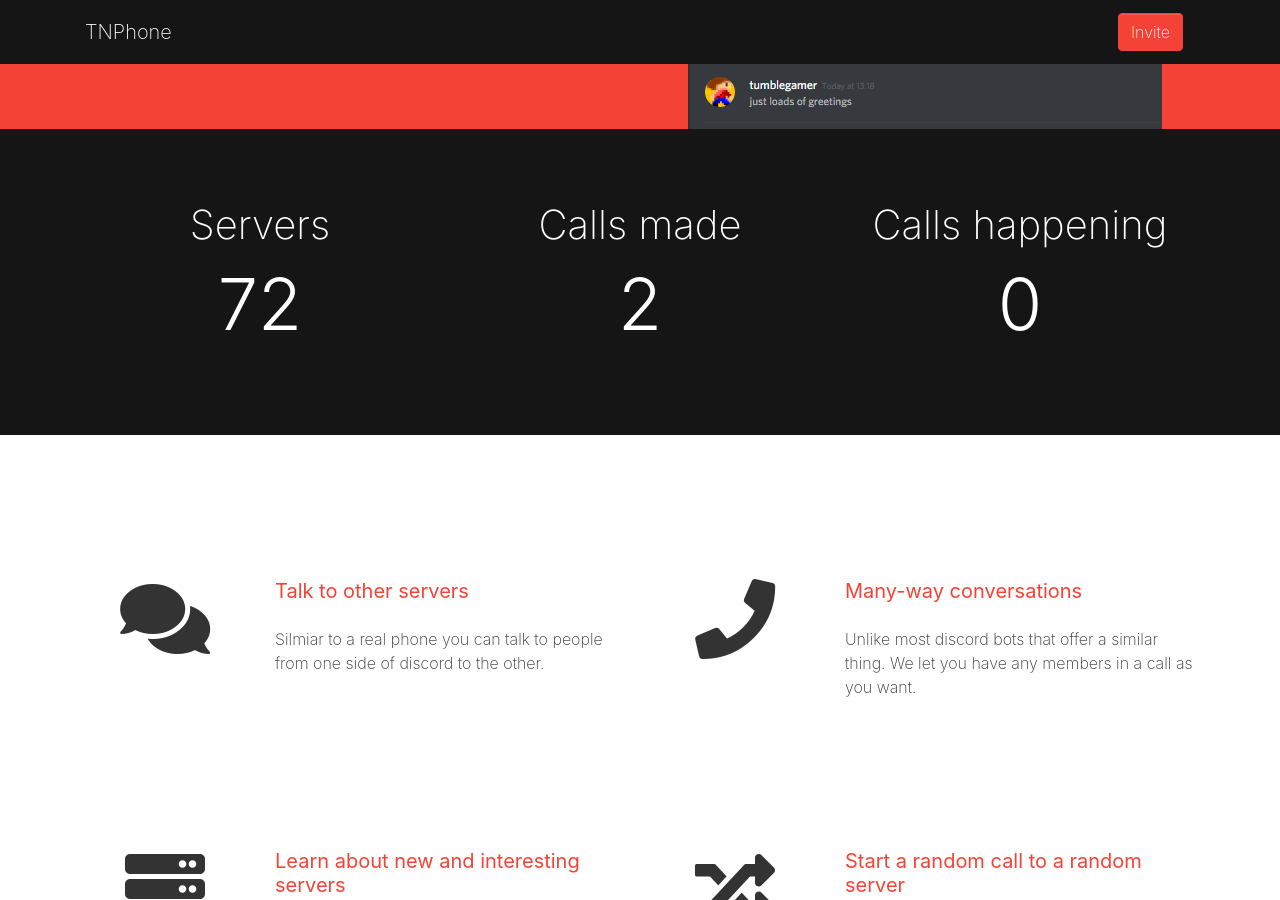
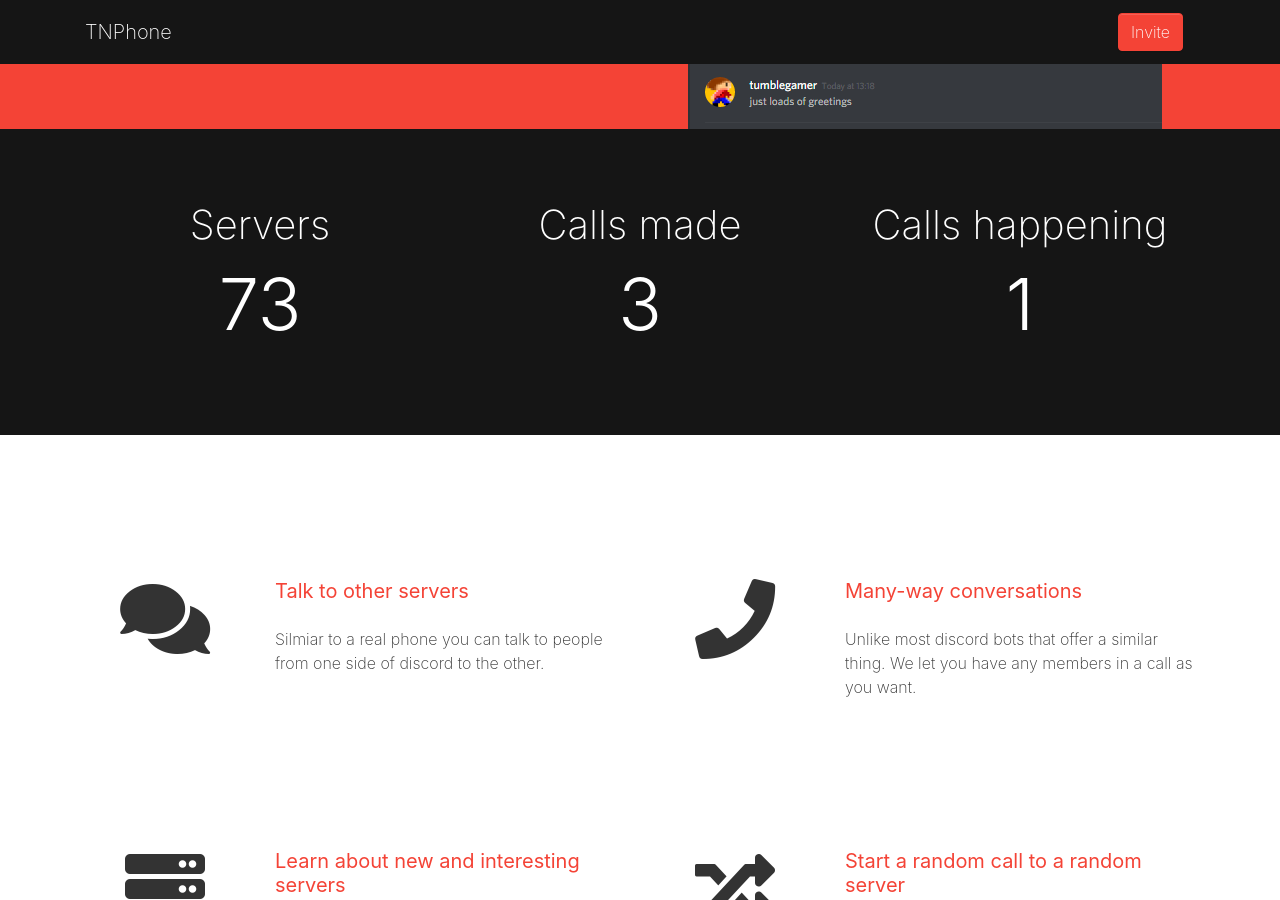
Before and after one commit to tumblenet/tnphone.tumblenet.ga, a Jekyll site: the page built from index.html, in a window 1280 px wide and 900 px high, scrolled down 443 px. Built offline with Jekyll 4.4.1, drawn with Linux system fonts in a browser that asks for light colours; nearby versions of some CDN libraries.

Commit message:
Update Phones feed

```diff
--- a/_data/phones.json
+++ b/_data/phones.json
@@ -17,9 +17,18 @@
 			"inCall": true,
 			"noDelete": false,
 			"wwtbam": false
+		},
+		{
+			"id": "lC4jQk",
+			"name": "test da famrmer<#728030489457197070>",
+			"guild": "728030488761204867",
+			"channel": "728030489457197070",
+			"inCall": true,
+			"noDelete": false,
+			"wwtbam": false
 		}
 	],
-	"callsMade": 2,
-	"servers": 72,
-	"currentCalls": 0
+	"callsMade": 3,
+	"servers": 73,
+	"currentCalls": 1
 }
```
